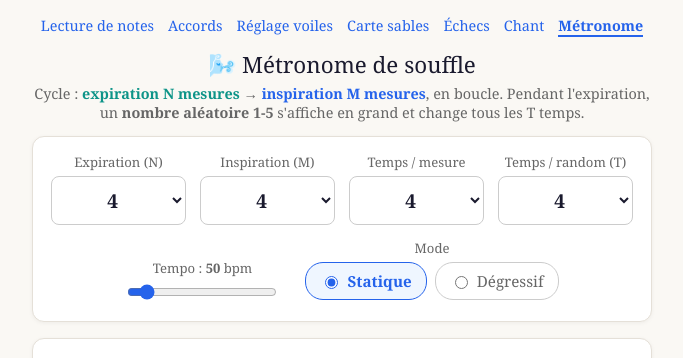
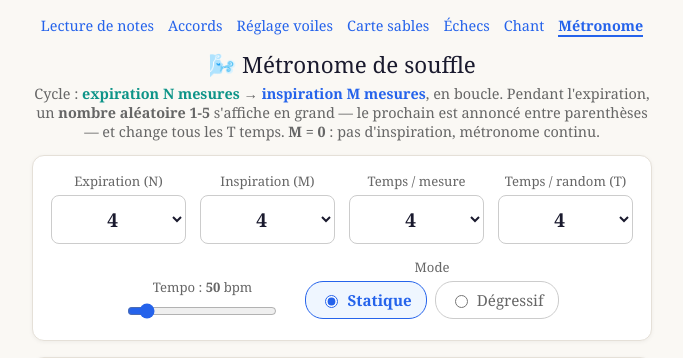
Before and after one commit to rubicontext/rubinotes, a Python web app: template trainer/templates/trainer/metronome.html in a window 1280 px wide. Shown: the top 358 px of the page, without its empty margins (298-981 px from the left). Run offline with Jinja, Linux system fonts and the light colour scheme; the template is opened without the code that fills it, so the values that code supplies are empty.

Commit message:
feat: métronome — prochain random annoncé entre parenthèses + M=0 (métronome continu)
- le tirage suivant est pré-calculé et affiché en petit derrière le courant,
  ex. « 3 (5) » — le chiffre annoncé est toujours celui qui suit
- M peut valoir 0 : plus de phase d'inspiration, l'expiration boucle en continu
  (métronome classique avec consignes aléatoires) ; info à l'écran dédiée

Co-Authored-By: Claude Fable 5 <noreply@anthropic.com>

```diff
--- a/trainer/templates/trainer/metronome.html
+++ b/trainer/templates/trainer/metronome.html
@@ -75,6 +75,7 @@
     min-height: 1.05em;
   }
   #bignum.dim { color: #d0d8d6; font-size: 3.2rem; padding: .45em 0; }
+  #bignum .next { font-size: 2.2rem; color: #9db8b2; font-weight: normal; vertical-align: middle; margin-left: .15em; }
   .beats { display: flex; gap: 12px; justify-content: center; margin-top: 10px; min-height: 18px; }
   .beats .b { width: 15px; height: 15px; border-radius: 50%; background: #e2e0da; transition: transform .08s; }
   .beats .b:first-child { width: 19px; height: 19px; border: 2px solid #b9b5ac; }
@@ -114,7 +115,8 @@
 <div class="sub">
   Cycle : <b style="color:var(--expire)">expiration N mesures</b> →
   <b style="color:var(--inspire)">inspiration M mesures</b>, en boucle.
-  Pendant l'expiration, un <b>nombre aléatoire 1-5</b> s'affiche en grand et change tous les T temps.
+  Pendant l'expiration, un <b>nombre aléatoire 1-5</b> s'affiche en grand — le prochain est
+  annoncé entre parenthèses — et change tous les T temps. <b>M = 0</b> : pas d'inspiration, métronome continu.
 </div>
 
 <div class="card">
@@ -189,7 +191,7 @@ const cfg = {
   mode: localStorage.getItem("metro-mode") || "static",
 };
 cfg.n = Math.min(8, Math.max(1, cfg.n));
-cfg.m = Math.min(8, Math.max(1, cfg.m));
+cfg.m = Math.min(8, Math.max(0, cfg.m));   // 0 = pas d'inspiration (métronome continu)
 cfg.randt = Math.min(8, Math.max(1, cfg.randt));
 
 function saveCfg() {
@@ -204,7 +206,7 @@ function saveCfg() {
 // les 4 listes déroulantes (clé cfg, id, min, max) — toutes à 4 par défaut
 const SELECTS = [
   ["n", "sel-n", 1, 8],
-  ["m", "sel-m", 1, 8],
+  ["m", "sel-m", 0, 8],   // 0 = pas d'inspiration
   ["beats", "beats", 2, 8],
   ["randt", "randt", 1, 8],
 ];
@@ -278,7 +280,7 @@ function click(time, phase, accent) {
 const LOOKAHEAD_MS = 25, SCHEDULE_AHEAD = 0.12;
 const CYCLES_PER_M = 4;   // dégressif : chaque valeur de M est jouée 4 cycles
 let running = false, timer = null;
-let phase, measure, beat, currentM, cyclesAtM, loop, nextTime, currentRand;
+let phase, measure, beat, currentM, cyclesAtM, loop, nextTime, currentRand, nextRand;
 
 function beatDur() { return 60 / cfg.bpm; }
 
@@ -290,7 +292,10 @@ function phaseMeasures() {
 function rand5() { return 1 + Math.floor(Math.random() * 5); }
 let expireBeats = 0;   // temps écoulés depuis le dernier tirage (compte en continu sur l'expiration)
 
-function enterExpire() { phase = "expire"; expireBeats = 0; currentRand = rand5(); }
+// le prochain tirage est pré-calculé pour être annoncé entre parenthèses
+function shiftRand() { currentRand = nextRand; nextRand = rand5(); }
+
+function enterExpire() { phase = "expire"; expireBeats = 0; shiftRand(); }
 
 function advance() {
   beat++;
@@ -299,8 +304,8 @@ function advance() {
     if (measure >= phaseMeasures()) {
       measure = 0;
       if (phase === "prep") { enterExpire(); return; }
-      if (phase === "expire") { phase = "inspire"; return; }
-      // fin d'inspiration = fin de boucle
+      if (phase === "expire" && currentM > 0) { phase = "inspire"; return; }
+      // fin d'inspiration (ou expiration sans inspiration, M=0) = fin de boucle
       loop++;
       if (cfg.mode === "dim") {
         cyclesAtM++;
@@ -316,7 +321,7 @@ function advance() {
   // temps suivant dans la même phase : le random change tous les T temps
   if (phase === "expire") {
     expireBeats++;
-    if (expireBeats >= cfg.randt) { expireBeats = 0; currentRand = rand5(); }
+    if (expireBeats >= cfg.randt) { expireBeats = 0; shiftRand(); }
   }
 }
 
@@ -326,7 +331,7 @@ function schedulerTick() {
     click(nextTime, phase, beat === 0);
     scheduleRender(nextTime, {
       phase, measure, beat, total: phaseMeasures(),
-      rand: currentRand, m: currentM, cyc: cyclesAtM, loop,
+      rand: currentRand, next: nextRand, m: currentM, cyc: cyclesAtM, loop,
     });
     nextTime += beatDur();
     advance();
@@ -367,15 +372,16 @@ function render(s) {
   const big = document.getElementById("bignum");
   if (s.phase === "expire") {
     big.className = "";
-    big.textContent = s.rand;
+    big.innerHTML = s.rand + ' <span class="next">(' + s.next + ')</span>';
   } else {
     big.className = "dim";
     big.textContent = s.phase === "inspire" ? "inspire…" : "prépare-toi";
   }
   [...beatsRow.children].forEach((d, i) => d.classList.toggle("on", i === s.beat));
   document.getElementById("info").textContent =
-    cfg.mode === "dim" ? `Mode dégressif — cycle ${cfg.n}-${s.m} (${s.cyc + 1}/4)` + (s.m === 1 && s.cyc === 3 ? ` puis retour à ${cfg.n}-${cfg.m}` : "")
-                       : "Mode statique — Stop pour arrêter";
+    s.m === 0 ? "Métronome continu (M = 0 : pas d'inspiration)"
+    : cfg.mode === "dim" ? `Mode dégressif — cycle ${cfg.n}-${s.m} (${s.cyc + 1}/4)` + (s.m === 1 && s.cyc === 3 ? ` puis retour à ${cfg.n}-${cfg.m}` : "")
+    : "Mode statique — Stop pour arrêter";
 }
 
 function setButtons(isRunning) {
@@ -387,7 +393,7 @@ function setButtons(isRunning) {
 document.getElementById("start").addEventListener("click", () => {
   const c = audio();
   phase = "prep"; measure = 0; beat = 0; loop = 0;
-  currentM = cfg.m; cyclesAtM = 0;
+  currentM = cfg.m; cyclesAtM = 0; nextRand = rand5();
   currentRand = 1 + Math.floor(Math.random() * 5);
   nextTime = c.currentTime + 0.15;
   buildBeatDots();
```
